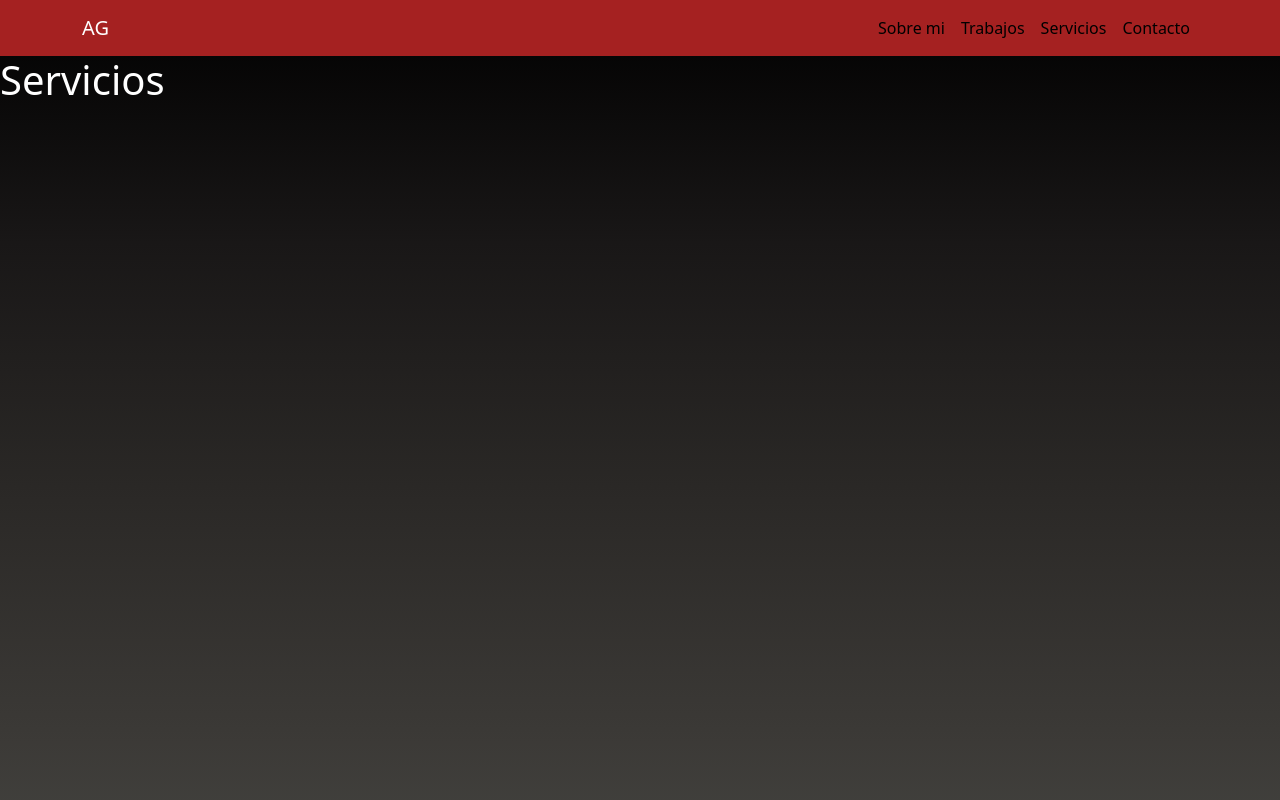
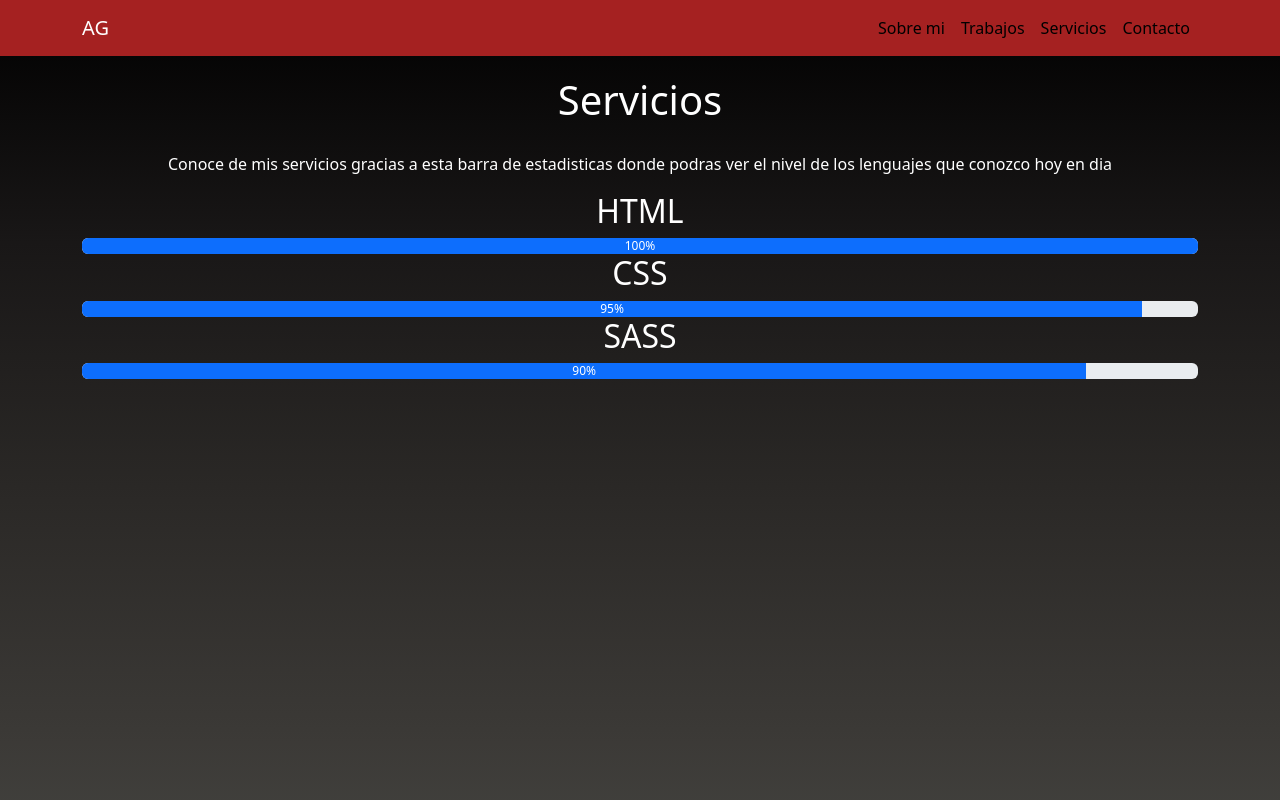
Before and after one commit to agusgmnz/tercera-preentrega-Gimenez---copia, a website: page pages/servicio.html in a window 1280 px wide. Shown: the top 800 px of the page. Drawn offline with nearby package versions, Linux system fonts and the light colour scheme.

Commit message:
hice una barra progresiva en servicios

```diff
--- a/pages/servicio.html
+++ b/pages/servicio.html
@@ -76,8 +76,29 @@
     <!-- main -->
     <main>
       <section>
-        <h1 class="h1-servicios">Servicios</h1>
+        <h1 class="servicios">Servicios</h1>
+        <p class="servicios">Conoce de mis servicios gracias a esta barra de estadisticas donde podras ver el nivel de los lenguajes que conozco hoy en dia</p>
       </section>
+      <article>
+        <div class="container">
+          <h2 class="titulo-barra">HTML</h2>
+          <div class="progress" role="progressbar" aria-label="Example with label" aria-valuenow="100" aria-valuemin="0" aria-valuemax="100">
+            <div class="progress-bar" style="width: 100%">100%</div>
+          </div>
+        </div>
+        <div class="container">
+          <h2 class="titulo-barra">CSS</h2>
+          <div class="progress" role="progressbar" aria-label="Example with label" aria-valuenow="25" aria-valuemin="0" aria-valuemax="100">
+            <div class="progress-bar" style="width: 95%">95%</div>
+          </div>
+        </div>
+        <div class="container">
+          <h2 class="titulo-barra">SASS</h2>
+          <div class="progress" role="progressbar" aria-label="Example with label" aria-valuenow="25" aria-valuemin="0" aria-valuemax="100">
+            <div class="progress-bar" style="width: 90%">90%</div>
+          </div>
+        </div>
+      </article>
     </main>
     <!-- footer -->
     <footer>
--- a/scss/_servicio.scss
+++ b/scss/_servicio.scss
@@ -1,4 +1,10 @@
-.h1-servicios {
-  color: #ffffff;
+.servicios{
+  color: white;
+  text-align: center;
+  padding-top: 20px;
+}
 
+.titulo-barra{
+  color: white;
+  text-align: center;
 }
```
Also changed, not shown: css/styles.css, 1 other file.
